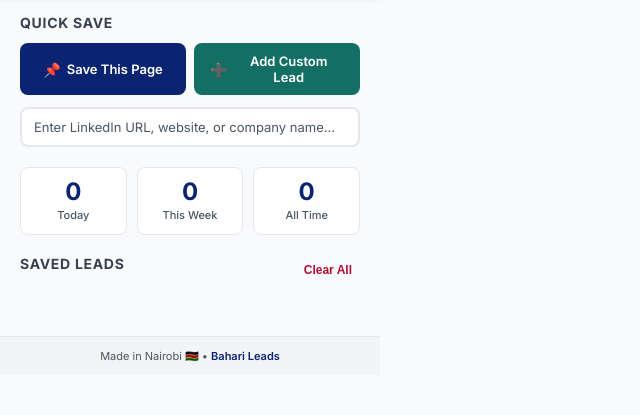
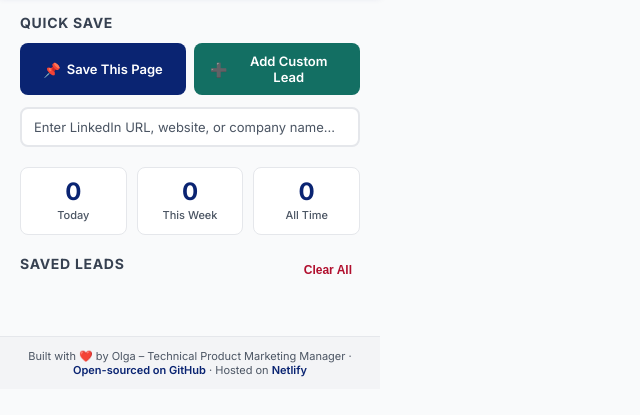
Before and after one commit to SheillaO/Bahari-Leads, a website built with Vite: page index.html in a window 1280 px wide. Shown: the part 63-478 px from the top of the page, without its empty margins (0-640 px from the left). Built offline with nearby package versions, Linux system fonts and the light colour scheme.

Commit message:
Update index.html

```diff
--- a/index.html
+++ b/index.html
@@ -1,5 +1,6 @@
 <!DOCTYPE html>
 <html lang="en">
+
 <head>
     <meta charset="UTF-8">
     <meta name="viewport" content="width=device-width, initial-scale=1.0">
@@ -40,7 +41,8 @@
                 </button>
             </div>
 
-                <input type="text" id="input-el" class="input-field" placeholder="Enter LinkedIn URL, website, or company name...">
+            <input type="text" id="input-el" class="input-field"
+                placeholder="Enter LinkedIn URL, website, or company name...">
         </section>
 
         <!-- Stats Section -->
@@ -81,8 +83,14 @@
     </main>
 
     <footer class="footer">
-                        <p>Made in Nairobi 🇰🇪 • <a href="#" target="_blank">Bahari Leads</a></p>
+        <p>
+            Built with ❤️ by Olga – Technical Product Marketing Manager ·
+            <a href="https://github.com/SheillaO/Bahari-Leads" target="_blank" rel="noopener noreferrer">Open-sourced on
+                GitHub</a> ·
+            Hosted on <a href="https://baharileads.netlify.app/" target="_blank" rel="noopener noreferrer">Netlify</a>
+        </p>
     </footer>
+
 
     <script src="index.js"></script>
 </body>
```
Lines whose indentation alone changed are shown as unchanged.
